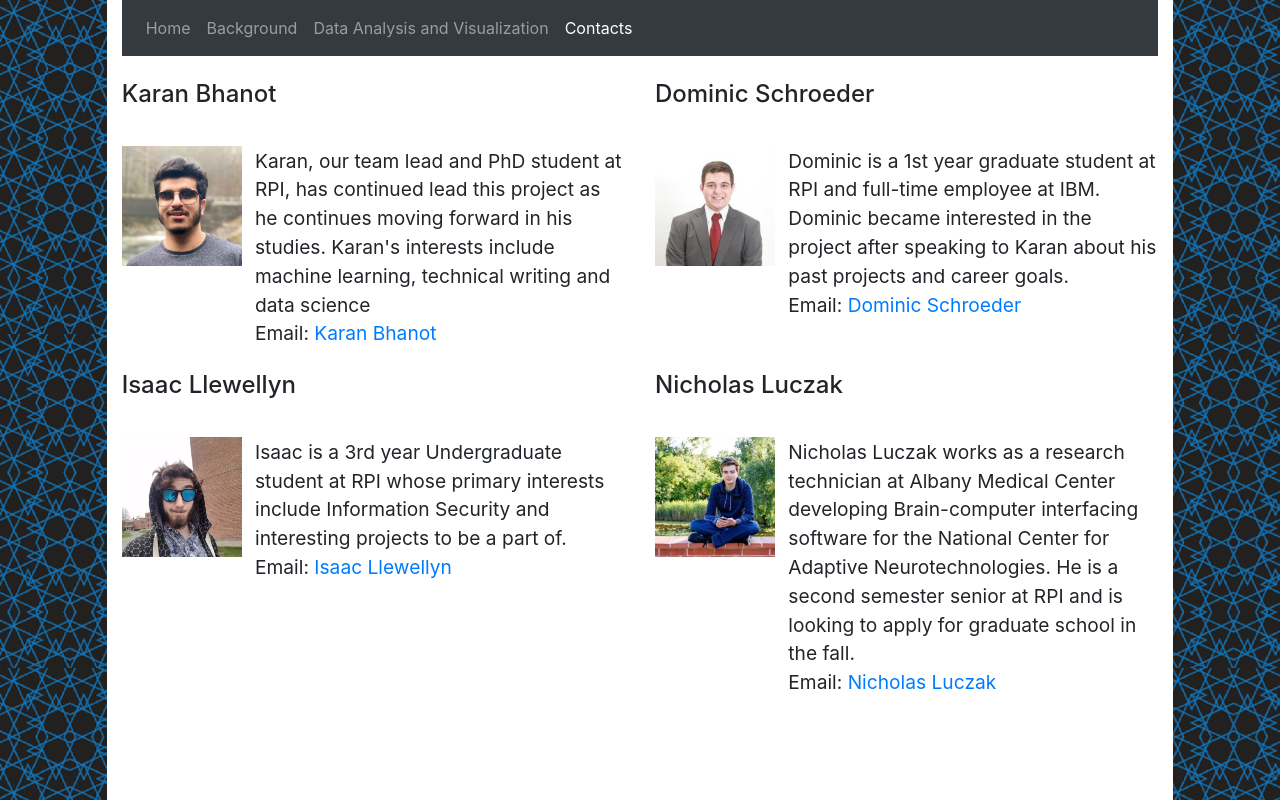
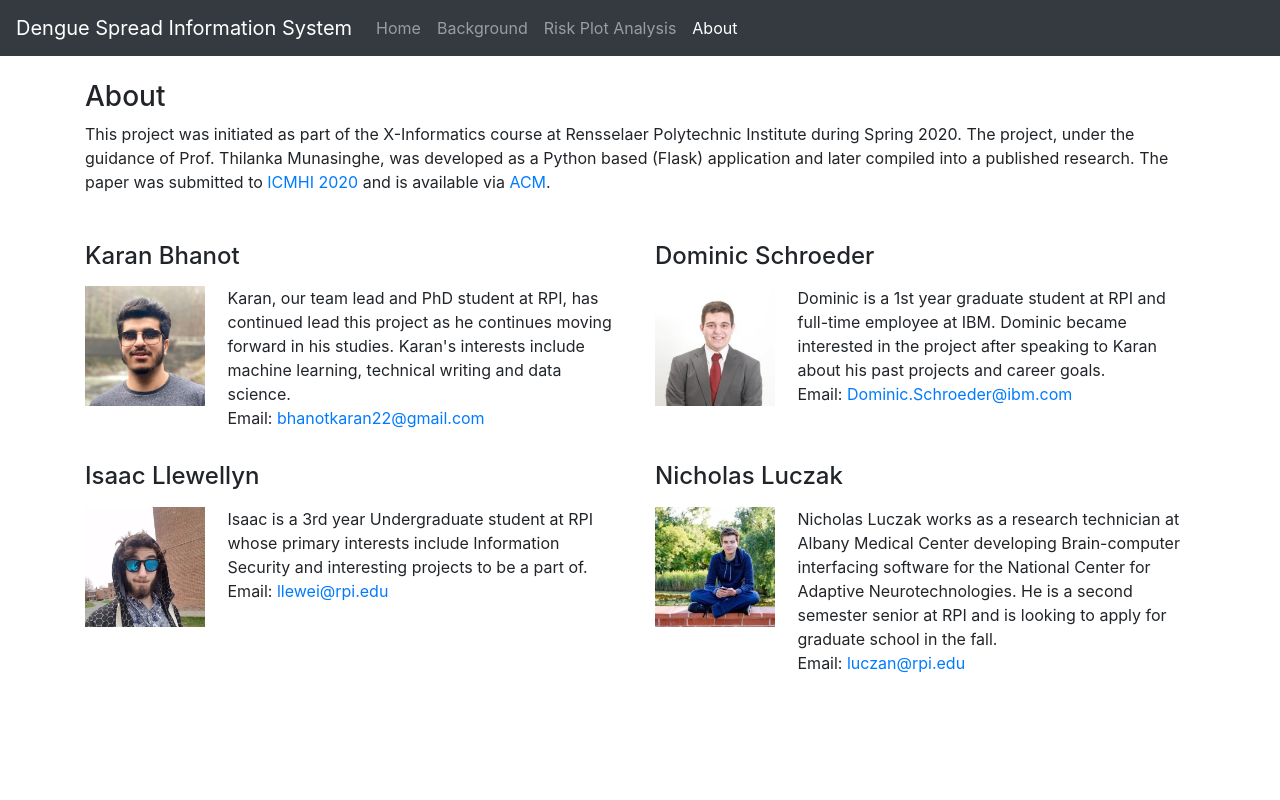
Before and after one commit to ITWSXInformatics/DengueSpreadInformationSystemDSIS, a Flask app: page /contacts in a window 1280 px wide. Run offline with Flask 2, Linux system fonts and the light colour scheme; some libraries are stand-ins or nearby versions.

Commit message:
Refreshed contacts-about page

```diff
--- a/MapData/templates/contacts.html
+++ b/MapData/templates/contacts.html
@@ -2,115 +2,107 @@
 <html lang="en" dir="ltr">
     <head>
        <meta charset="utf-8">
+        <script src="https://code.jquery.com/jquery-3.2.1.slim.min.js" integrity="sha384-KJ3o2DKtIkvYIK3UENzmM7KCkRr/rE9/Qpg6aAZGJwFDMVNA/GpGFF93hXpG5KkN" crossorigin="anonymous"></script>
         <link rel="stylesheet" href="https://maxcdn.bootstrapcdn.com/bootstrap/4.0.0/css/bootstrap.min.css" integrity="sha384-Gn5384xqQ1aoWXA+058RXPxPg6fy4IWvTNh0E263XmFcJlSAwiGgFAW/dAiS6JXm" crossorigin="anonymous">
-       <script src="https://code.jquery.com/jquery-3.2.1.slim.min.js" integrity="sha384-KJ3o2DKtIkvYIK3UENzmM7KCkRr/rE9/Qpg6aAZGJwFDMVNA/GpGFF93hXpG5KkN" crossorigin="anonymous"></script>
-       <script src="https://cdnjs.cloudflare.com/ajax/libs/popper.js/1.12.9/umd/popper.min.js" integrity="sha384-ApNbgh9B+Y1QKtv3Rn7W3mgPxhU9K/ScQsAP7hUibX39j7fakFPskvXusvfa0b4Q" crossorigin="anonymous"></script>
-       <script src="https://maxcdn.bootstrapcdn.com/bootstrap/4.0.0/js/bootstrap.min.js" integrity="sha384-JZR6Spejh4U02d8jOt6vLEHfe/JQGiRRSQQxSfFWpi1MquVdAyjUar5+76PVCmYl" crossorigin="anonymous"></script>
     </head>
-    <body background="{{url_for('static', filename='images/analytics_background.png')}}">
-        <div class="container-fluid">
-            <div class="row">
-                <div class="col-1">
-                </div>
-                <div class="col-10" style="background-color:white; min-height:100vh; overflow:auto;">
+    <body>
         <nav class="navbar navbar-expand-lg navbar-dark bg-dark">
-                        <button class="navbar-toggler" type="button" data-toggle="collapse" data-target="#navbarNav" aria-controls="navbarNav" aria-expanded="false" aria-label="Toggle navigation">
+            <div class="navbar-brand">Dengue Spread Information System</div>
+            <button class="navbar-toggler" type="button" data-toggle="collapse" data-target="#nav" aria-controls="nav" aria-expanded="false" aria-label="Toggle navigation">
                 <span class="navbar-toggler-icon"></span>
             </button>
-                        <div class="collapse navbar-collapse" id="navbarNav">
+            <div class="collapse navbar-collapse" id="nav">
                 <ul class="navbar-nav">
                     <li class="nav-item">
                         <a class="nav-link" href="/">Home</a>
                     </li>
                     <li class="nav-item">
-                                    <a class="nav-link" href="/background">Background<span class="sr-only">(current)</span> </a>
+                        <a class="nav-link" href="/background">Background</a>
                     </li>
                     <li class="nav-item">
-                                    <a class="nav-link" href="/plots">Data Analysis and Visualization</a>
+                        <a class="nav-link" href="/plots">Risk Plot Analysis</a>
                     </li>
                     <li class="nav-item active">
-                                    <a class="nav-link" href="/contacts">Contacts<span class="sr-only">(current)</span></a>
+                        <a class="nav-link" href="/contacts">About</a>
                     </li>
                 </ul>
             </div>
         </nav>
-                    <br>
-                    <div class="row">
-                        <div class="col-md-6" id="dominic_profile">
-                            <h4>Karan Bhanot<h4>
-                            <br>
-                            <div class="row">
+        <div class="container">
+            <div class="row pt-4 pb-2">
+                <div class="col-12">
+                    <h3>About</h3>
+                    <p>
+                        This project was initiated as part of the X-Informatics course at Rensselaer Polytechnic Institute during Spring 2020. The project, under the guidance of Prof. Thilanka Munasinghe, was developed as a Python based (Flask) application and later compiled into a published research. The paper was submitted to <a href="http://www.icmhi.org/ICMHI2020.html">ICMHI 2020</a> and is available via <a href="https://dl.acm.org/doi/10.1145/3418094.3418133">ACM</a>.
+                    </p>
+                </div>
+            </div>
+            <div class="row pt-4 pb-2">
+                <div class="col-md-6">
+                    <h4>Karan Bhanot</h4>
+                    <div class="row pt-2">
                         <div class="col-3">
                             <img src="{{url_for('static', filename='images/karan_profile_pic.jfif')}}"
                             style="height: 120px; width: 120px; object-fit: cover;"/>
                         </div>
                         <div class="col-9">
-                                    <p class="font-weight-normal" >
-                                        <small>Karan, our team lead and PhD student at RPI, has continued lead this project as he continues moving forward in his studies. Karan's interests include machine learning, technical writing and data science
-                                        <br>
-                                        Email: <a href="mailto:bhanotkaran22@gmail.com">Karan Bhanot</a>
-                                        </small>
+                            <p>
+                                Karan, our team lead and PhD student at RPI, has continued lead this project as he continues moving forward in his studies. Karan's interests include machine learning, technical writing and data science.<br>
+                                Email: <a href="mailto:bhanotkaran22@gmail.com">bhanotkaran22@gmail.com</a>
                             </p>
                         </div>
                     </div>
                 </div>
-                        <div class="col-md-6" id="dominic_profile">
-                            <h4>Dominic Schroeder<h4>
-                            <br>
-                            <div class="row">
+                <div class="col-md-6">
+                    <h4>Dominic Schroeder</h4>
+                    <div class="row pt-2">
                         <div class="col-3">
-                                    <img src="{{url_for('static', filename='images/dominic_profile_pic.jfif')}}"style="height: 120px; width: 120px; object-fit: cover;"/>
+                            <img src="{{url_for('static', filename='images/dominic_profile_pic.jfif')}}"
+                            style="height: 120px; width: 120px; object-fit: cover;"/>
                         </div>
                         <div class="col-9">
-                                    <p class="font-weight-normal" >
-                                        <small>Dominic is a 1st year graduate student at RPI and full-time employee at IBM.
-                                        Dominic became interested in the project after speaking to Karan about his past projects and career goals.
-                                        <br>
-                                        Email: <a href="mailto:Dominic.Schroeder@ibm.com">Dominic Schroeder</a>
-                                        </small>
+                            <p>
+                                Dominic is a 1st year graduate student at RPI and full-time employee at IBM. Dominic became interested in the project after speaking to Karan about his past projects and career goals.<br>
+                                Email: <a href="mailto:Dominic.Schroeder@ibm.com">Dominic.Schroeder@ibm.com</a>
                             </p>
                         </div>
                     </div>
                 </div>
             </div>
-                    <div class="row">
-                        <div class="col-md-6" id="isaac_profile">
-                            <h4>Isaac Llewellyn<h4>
-                            <br>
-                            <div class="row">
+            <div class="row pt-2 pb-2">
+                <div class="col-md-6">
+                    <h4>Isaac Llewellyn</h4>
+                    <div class="row pt-2">
                         <div class="col-3">
-                                    <img src="{{url_for('static', filename='images/isaac_profile_pic.jfif')}}" style="height: 120px; width: 120px; object-fit: cover;"/>
+                            <img src="{{url_for('static', filename='images/isaac_profile_pic.jfif')}}"
+                            style="height: 120px; width: 120px; object-fit: cover;"/>
                         </div>
                         <div class="col-9">
-                                    <p class="font-weight-normal" >
-                                        <small>Isaac is a 3rd year Undergraduate student at RPI whose primary interests include Information Security and interesting projects to be a part of.
-                                        <br>
-                                        Email: <a href="mailto:llewei@rpi.edu">Isaac Llewellyn</a>
-                                        </small>
+                            <p>
+                                Isaac is a 3rd year Undergraduate student at RPI whose primary interests include Information Security and interesting projects to be a part of.<br>
+                                Email: <a href="mailto:llewei@rpi.edu">llewei@rpi.edu</a>
                             </p>
                         </div>
                     </div>
                 </div>
-                        <div class="col-md-6" id="nicholas_profile">
-                            <h4>Nicholas Luczak<h4>
-                            <br>
-                            <div class="row">
+                <div class="col-md-6">
+                    <h4>Nicholas Luczak</h4>
+                    <div class="row pt-2">
                         <div class="col-3">
-                                    <img src="{{url_for('static', filename='images/nicholas_luczak_profile_pic.jpg')}}" style="height: 120px; width: 120px; object-fit: cover;"/>
+                            <img src="{{url_for('static', filename='images/nicholas_luczak_profile_pic.jpg')}}"
+                            style="height: 120px; width: 120px; object-fit: cover;"/>
                         </div>
                         <div class="col-9">
-                                    <p class="font-weight-normal" >
-                                        <small>Nicholas Luczak works as a research technician at Albany Medical Center developing Brain-computer interfacing software for the National Center for Adaptive Neurotechnologies. He is a second semester senior at RPI and is looking to apply for graduate school in the fall.
-                                        <br>
-                                        Email: <a href="mailto:Nicholas Luczak">Nicholas Luczak</a>
-                                        </small>
+                            <p>
+                                Nicholas Luczak works as a research technician at Albany Medical Center developing Brain-computer interfacing software for the National Center for Adaptive Neurotechnologies. He is a second semester senior at RPI and is looking to apply for graduate school in the fall. <br>
+                                Email: <a href="mailto:luczan@rpi.edu">luczan@rpi.edu</a>
                             </p>
                         </div>
                     </div>
                 </div>
             </div>
         </div>
-            </div>
-        </div>
+        <script src="https://maxcdn.bootstrapcdn.com/bootstrap/4.0.0/js/bootstrap.min.js" integrity="sha384-JZR6Spejh4U02d8jOt6vLEHfe/JQGiRRSQQxSfFWpi1MquVdAyjUar5+76PVCmYl" crossorigin="anonymous"></script>
+        <script src="https://cdnjs.cloudflare.com/ajax/libs/popper.js/1.12.9/umd/popper.min.js" integrity="sha384-ApNbgh9B+Y1QKtv3Rn7W3mgPxhU9K/ScQsAP7hUibX39j7fakFPskvXusvfa0b4Q" crossorigin="anonymous"></script>
     </body>
 </html>
```
Lines whose indentation alone changed are shown as unchanged.
